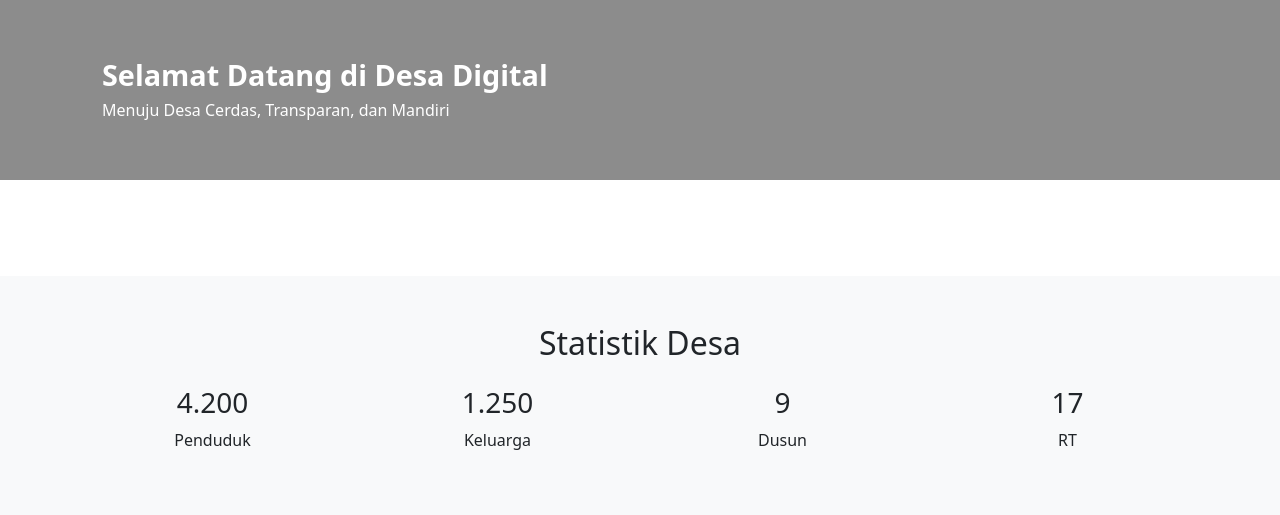
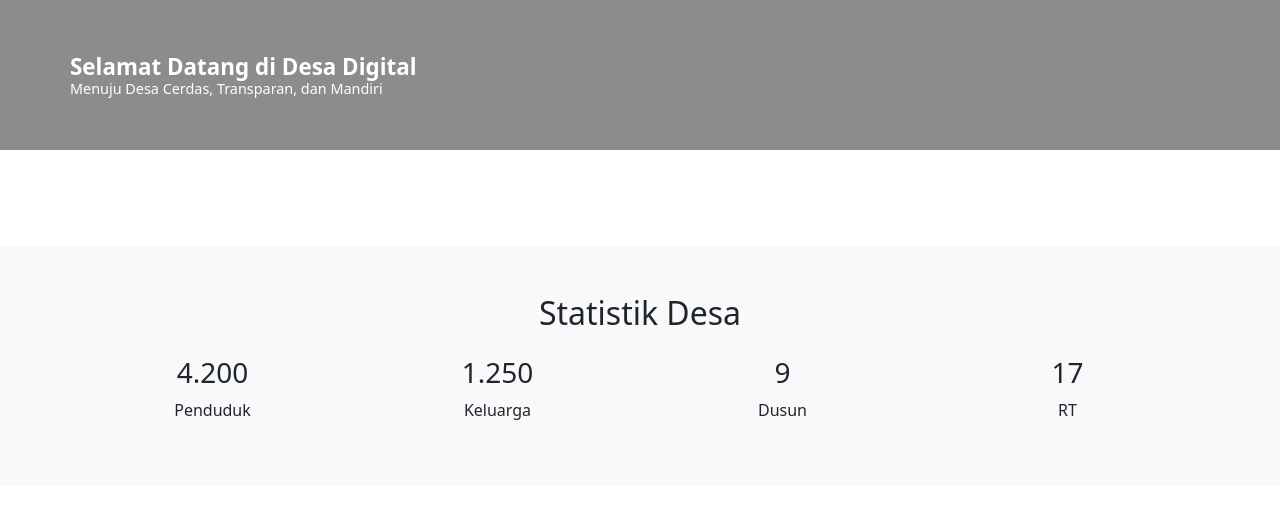
Before and after one commit to evasetya05/open-sistem-informasi-desa-python, a Django app: page / in a window 1280 px wide. Shown: the part 56-571 px from the top of the page. Run offline with Django 5.2, Linux system fonts and the light colour scheme; data that the repository does not hold is empty; some libraries are stand-ins or nearby versions.

Commit message:
perbaikan3

```diff
--- a/dashboard/static/dashboard/css/home.css
+++ b/dashboard/static/dashboard/css/home.css
@@ -11,43 +11,44 @@
 }
 
 .hero-section {
-    height: 180px; /* tinggi tipis tapi masih cukup untuk teks */
+    height: 150px; /* lebih tipis lagi */
     background-repeat: no-repeat;
-    background-position: center center;
+    background-position: center;
     background-size: cover;
     position: relative;
     color: #fff;
     display: flex;
-    align-items: center;       /* vertikal tengah */
-    justify-content: flex-start; /* teks di kiri */
-    padding-left: 40px;        /* jarak dari sisi kiri */
-    margin-bottom: 30px;
+    align-items: center;
+    justify-content: flex-start;
+    padding: 0 30px; /* hilangkan padding atas-bawah */
+    margin-bottom: 20px;
+    overflow: hidden; /* pastikan tidak melebar karena isi */
 }
 
 .hero-section .overlay {
-    background: rgba(0, 0, 0, 0.45); /* sedikit gelap agar teks jelas */
+    background: rgba(0, 0, 0, 0.45);
     position: absolute;
-    top: 0;
-    left: 0;
-    width: 100%;
-    height: 100%;
+    inset: 0;
     z-index: 1;
 }
 
 .hero-section .container {
     position: relative;
     z-index: 2;
+    padding: 0; /* hilangkan padding default dari bootstrap container */
 }
 
 .hero-section h1 {
-    font-size: 1.8rem;   /* sedikit lebih kecil */
+    font-size: 1.4rem; /* kecilkan font agar proporsional */
     font-weight: 700;
-    margin-bottom: 0.3rem;
+    margin: 0; /* hilangkan margin bawaan */
+    line-height: 1.2;
 }
 
 .hero-section p {
-    font-size: 1rem;
+    font-size: 0.9rem;
     margin: 0;
+    line-height: 1.1;
 }
 
 /* Carousel */
```
